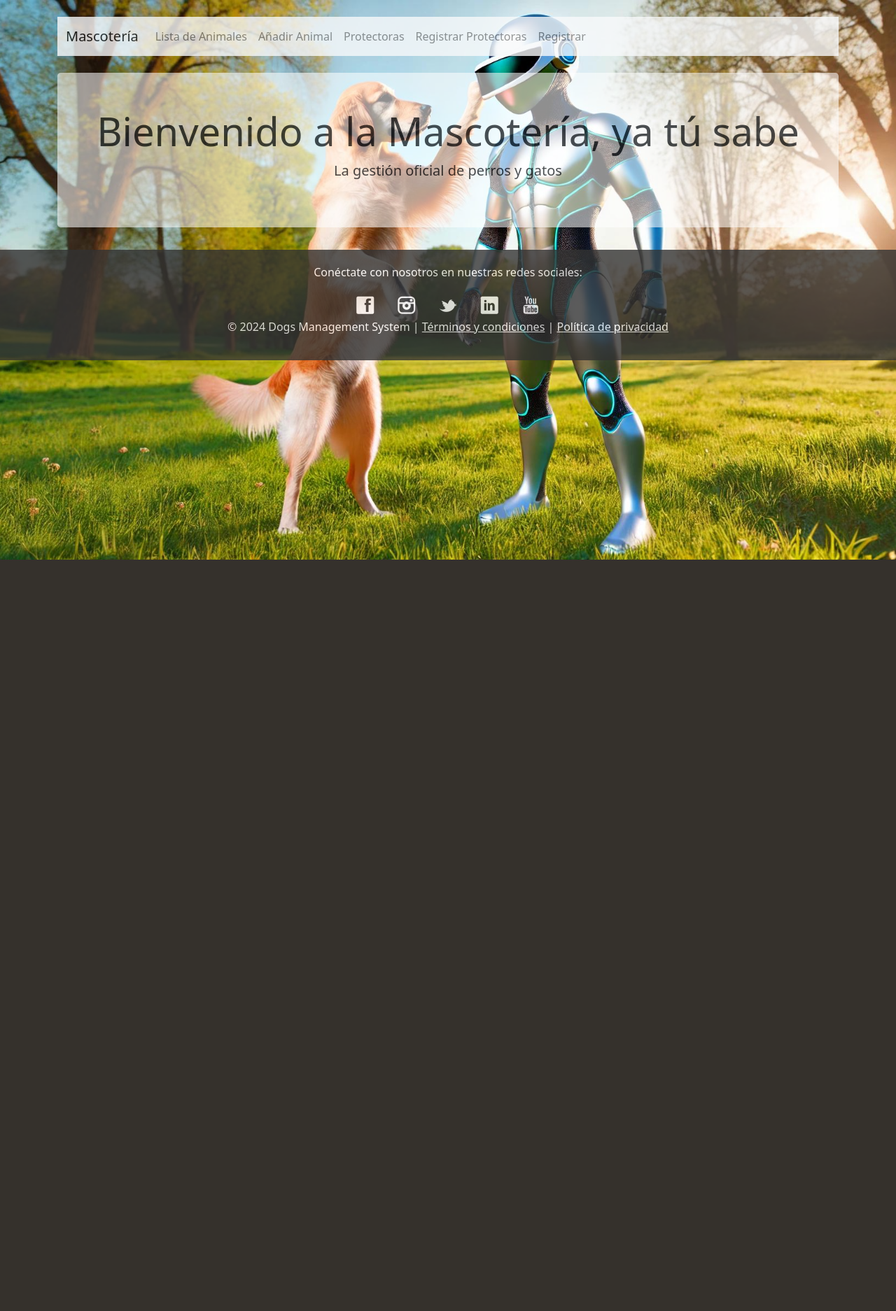
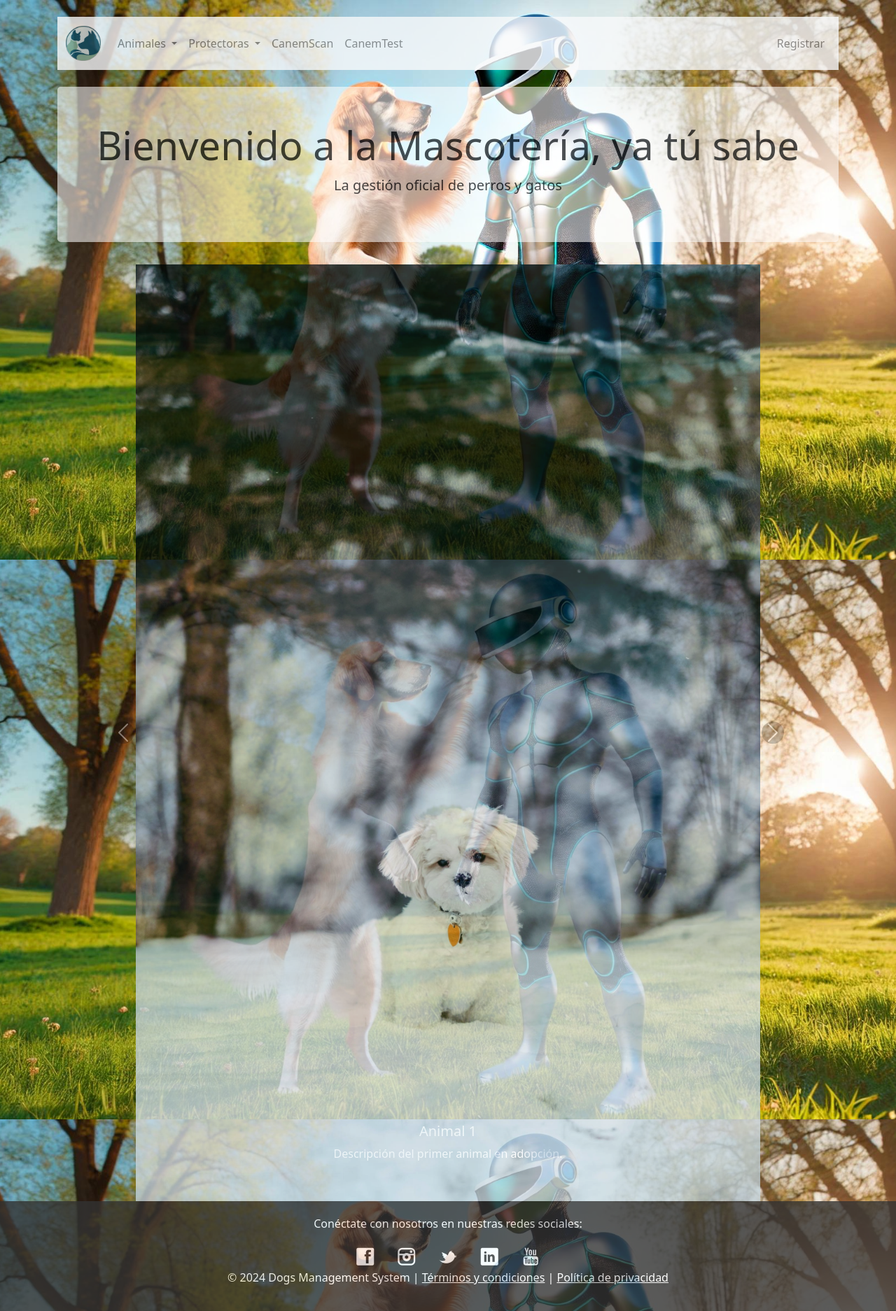
Before and after one commit to FrostMach/CANEMCAT, a Django app: page /landing/ in a window 1280 px wide. Shown: the whole page at 70% size. Before the commit the page ends 800 px from the top, so only its background shows below. Run offline with Django 5.2, Linux system fonts and the light colour scheme; some libraries are stand-ins or nearby versions.

Commit message:
develop logos,slider,favicon

```diff
--- /dev/null
+++ b/static/css/base.css
@@ -0,0 +1,26 @@
+body {
+    height: 100%;
+    opacity: 0.8;
+    background-image: url( '../images/fondo.jpg' );
+    background-size: cover;
+    background-position: center;
+    display: flex;
+    flex-direction: column;
+    min-height: 100vh;
+}
+/* .container {
+    background-image: url( '../images/fondo.jpg' );
+    width: 100%;
+    height: 100%;
+} */
+
+/* Mostrar el submenú cuando el ratón esté encima */
+.nav-item.dropdown:hover .dropdown-menu {
+    display: block;
+}
+
+/* Evitar el parpadeo del menú desplegable al pasar el ratón */
+.dropdown-menu {
+    display: none;
+    position: absolute;
+}
--- /dev/null
+++ b/static/css/landing.css
@@ -0,0 +1,16 @@
+.carousel-item img {
+    opacity: 1;  /* 70% de opacidad */
+    transition: opacity 0.5s ease;  /* Transición suave */
+}
+
+.carousel-control-prev-icon,
+.carousel-control-next-icon {
+  background-color: rgba(0, 0, 0, 0.5); /* Color de fondo de las flechas */
+  border-radius: 50%;  /* Hace las flechas redondas */
+  padding: 10px;
+}
+
+.carousel-control-prev-icon:hover,
+.carousel-control-next-icon:hover {
+  background-color: rgba(0, 0, 0, 0.7); /* Color más oscuro cuando se pasa el ratón */
+}
--- a/static/css/styles.css
+++ b/static/css/styles.css
@@ -1,5 +1,5 @@
 body {
-    background-image: url('{% static "images/fondo.jpg" %}');
+    /* background-image: url('{% static "images/fondo.jpg" %}'); */
     background-size: cover; /* Asegura que la imagen cubra todo el fondo */
     background-position: center; /* Centra la imagen */
     background-attachment: fixed; /* Fija la imagen para que no se mueva al hacer scroll */
--- a/users/templates/base.html
+++ b/users/templates/base.html
@@ -9,37 +9,74 @@
     <!-- Bootstrap CSS -->
     <link href="https://stackpath.bootstrapcdn.com/bootstrap/4.5.2/css/bootstrap.min.css" rel="stylesheet">
     <link rel="stylesheet" href="{% static 'css/styles.css' %}">
+    <!-- Bootstrap JS (con dependencias de Popper.js) -->
+    <script src="https://code.jquery.com/jquery-3.5.1.slim.min.js"></script>
+    <script src="https://cdn.jsdelivr.net/npm/@popperjs/core@2.11.6/dist/umd/popper.min.js"></script>
+    <script src="https://cdn.jsdelivr.net/npm/bootstrap@5.3.0-alpha1/dist/js/bootstrap.min.js"></script>
+    <link rel="icon" href="{% static 'images/Logo.png' %}" type="image/x-icon">
     <link href="https://cdn.jsdelivr.net/npm/bootstrap@5.3.0-alpha1/dist/css/bootstrap.min.css" rel="stylesheet"
         integrity="sha384-KyZXEJq6auK06Wb7t3v9siGb1a3Wrg5T6glPeF4baUjD31ysGgX1z/MkF0qJTCxJ5" crossorigin="anonymous">
     <link rel="stylesheet" href="/static/fontello/css/fontello.css">
+    <link rel="stylesheet" href="/static/css/base.css">
+    <link rel="stylesheet" href="/static/css/landing.css">
+
     {% block head %}{% endblock %}
 </head>
 
-<body
-    style="opacity: 0.8; background-image: url('{% static 'images/fondo.jpg' %}'); background-size:cover; background-position:center;">
-    <div class="container mt-4">
+<body>
+    <div class="container mt-4" style="flex-grow: 1;">
         <!-- Barra de navegación -->
         <nav class="navbar navbar-expand-lg navbar-light bg-light">
             <div class="container-fluid">
-                <a class="navbar-brand" href="{% url 'landing_page' %}">Mascotería</a>
+                <!-- Logo -->
+                <a class="navbar-brand" href="{% url 'landing_page' %}">
+                    <img src="{% static 'images/Logo.png' %}" alt="Logo de CANEMCAT" style="width: 50px; height: auto;">
+                </a>
+
+                <!-- Botón de menú móvil -->
                 <button class="navbar-toggler" type="button" data-bs-toggle="collapse" data-bs-target="#navbarNav"
                     aria-controls="navbarNav" aria-expanded="false" aria-label="Toggle navigation">
                     <span class="navbar-toggler-icon"></span>
                 </button>
+
+                <!-- Menú de navegación -->
                 <div class="collapse navbar-collapse" id="navbarNav">
                     <ul class="navbar-nav">
+                        <!-- Animales - Dropdown -->
+                        <li class="nav-item dropdown">
+                            <a class="nav-link dropdown-toggle" href="#" id="navbarDropdownAnimals" role="button"
+                                data-bs-toggle="dropdown" aria-expanded="false">Animales
+                            </a>
+                            <ul class="dropdown-menu" aria-labelledby="navbarDropdownAnimals">
+                                <li><a class="dropdown-item" href="{% url 'animals-list' %}">Lista de Animales</a></li>
+                                <li><a class="dropdown-item" href="{% url 'animals-create' %}">Añadir Animal</a></li>
+                            </ul>
+                        </li>
+
+                        <!-- Protectoras - Dropdown -->
+                        <li class="nav-item dropdown">
+                            <a class="nav-link dropdown-toggle" href="#" id="navbarDropdownShelters" role="button"
+                                data-bs-toggle="dropdown" aria-expanded="false">Protectoras
+                            </a>
+                            <ul class="dropdown-menu" aria-labelledby="navbarDropdownShelters">
+                                <li><a class="dropdown-item" href="{% url 'shelter-list' %}">Lista de Protectoras</a>
+                                </li>
+                                <li><a class="dropdown-item" href="{% url 'register_shelter' %}">Registrar
+                                        Protectoras</a></li>
+                            </ul>
+                        </li>
+
+                        <!-- Otros elementos del menú -->
                         <li class="nav-item">
-                            <a class="nav-link" href="{% url 'animals-list' %}">Lista de Animales</a>
+                            <a class="nav-link">CanemScan</a>
                         </li>
                         <li class="nav-item">
-                            <a class="nav-link" href="{% url 'animals-create' %}">Añadir Animal</a>
+                            <a class="nav-link">CanemTest</a>
                         </li>
-                        <li class="nav-item">
-                            <a class="nav-link" href="{% url 'shelter-list' %}">Protectoras</a>
-                        </li>
-                        <li class="nav-item">
-                            <a class="nav-link" href="{% url 'register_shelter' %}">Registrar Protectoras</a>
-                        </li>
+                    </ul>
+
+                    <!-- Alineación a la derecha u  tilizando flexbox -->
+                    <ul class="navbar-nav ms-auto d-flex"> <!-- Aquí agregamos d-flex -->
                         <li class="nav-item">
                             <a class="nav-link" href="{% url 'signup' %}">Registrar</a>
                         </li>
@@ -48,9 +85,16 @@
             </div>
         </nav>
 
+
+
+
         {% block content %}
         {% endblock %}
+
+
     </div>
+
+    <!-- Aquí va el footer -->
     <footer>
         <div style="text-align: center; padding: 20px; background-color: #333; color: #fff;">
             <p>Conéctate con nosotros en nuestras redes sociales:</p>
@@ -76,15 +120,12 @@
                     <i class="icon-youtube" style="font-size: 25px;"></i>
                 </a>
             </div>
-            <p>&copy; 2024 Dogs Management System | <a href="/terminos" style="color: #fff;">Términos y
-                    condiciones</a> | <a href="/privacidad" style="color: #fff;">Política de privacidad</a></p>
+            <p>&copy; 2024 Dogs Management System | <a href="/terminos" style="color: #fff;">Términos y condiciones</a>
+                | <a href="/privacidad" style="color: #fff;">Política de privacidad</a></p>
         </div>
     </footer>
 
-    <!-- Bootstrap JS and dependencies -->
-    <script src="https://code.jquery.com/jquery-3.5.1.slim.min.js"></script>
-    <script src="https://cdnjs.cloudflare.com/ajax/libs/popper.js/1.16.1/umd/popper.min.js"></script>
-    <script src="https://stackpath.bootstrapcdn.com/bootstrap/4.5.2/js/bootstrap.min.js"></script>
 </body>
 
+
 </html>
--- a/users/templates/landing_page.html
+++ b/users/templates/landing_page.html
@@ -9,5 +9,54 @@
     <h1 class="display-4">Bienvenido a la Mascotería, ya tú sabe</h1>
     <p class="lead">La gestión oficial de perros y gatos</p>
 </div>
+<div id="carouselExampleAutoplaying" class="carousel slide" data-bs-ride="carousel">
+    <div class="carousel-inner" style="max-width: 80%; margin: 0 auto;">
+        <!-- Primer item del carrusel (imagen de animal 1) -->
+        <div class="carousel-item active">
+            <img src=" static/images/Perros/perro1.jpg" class="d-block w-100" alt="Animal 1">
+            <div class="carousel-caption d-none d-md-block">
+                <h5>Animal 1</h5>
+                <p>Descripción del primer animal en adopción.</p>
+            </div>
+        </div>
+        <!-- Segundo item del carrusel (imagen de animal 2) -->
+        <div class="carousel-item">
+            <img src=" static/images/Perros/perro2.jpg" class="d-block w-100" alt="Animal 2">
+            <div class="carousel-caption d-none d-md-block">
+                <h5>Animal 2</h5>
+                <p>Descripción del segundo animal en adopción.</p>
+            </div>
+        </div>
+        <!-- Tercer item del carrusel (imagen de animal 3) -->
+        <div class="carousel-item">
+            <img src="static/images/Perros/perro3.jpg" class="d-block w-100" alt="Animal 3">
+            <div class="carousel-caption d-none d-md-block">
+                <h5>Animal 3</h5>
+                <p>Descripción del tercer animal en adopción.</p>
+            </div>
+        </div>
+        <!-- cuarto item del carrusel (imagen de animal 4) -->
+        <div class="carousel-item">
+            <img src="static/images/Perros/perro4.jpg" class="d-block w-100" alt="Animal 3">
+            <div class="carousel-caption d-none d-md-block">
+                <h5>Animal 4</h5>
+                <p>Descripción del cuarto animal en adopción.</p>
+            </div>
+        </div>
+    </div>
+
+    <!-- Controles de navegación (izquierda y derecha dentro de la imagen) -->
+    <button class="carousel-control-prev" type="button" data-bs-target="#carouselExampleAutoplaying"
+        data-bs-slide="prev" style="position: absolute; top: 50%; left: 10px; transform: translateY(-50%); z-index: 1;">
+        <span class="carousel-control-prev-icon" aria-hidden="true"></span>
+        <span class="visually-hidden">Previous</span>
+    </button>
+    <button class="carousel-control-next" type="button" data-bs-target="#carouselExampleAutoplaying"
+        data-bs-slide="next"
+        style="position: absolute; top: 50%; right: 10px; transform: translateY(-50%); z-index: 1;">
+        <span class="carousel-control-next-icon" aria-hidden="true"></span>
+        <span class="visually-hidden">Next</span>
+    </button>
+</div>
 
 {% endblock %}
```
Also changed, not shown: static/images/Logo.png (added), static/images/Perros/perro1.jpg (added), static/images/Perros/perro2.jpg (added), static/images/Perros/perro3.jpg (added), static/images/Perros/perro4.jpg (added). Lines whose indentation alone changed are shown as unchanged.
